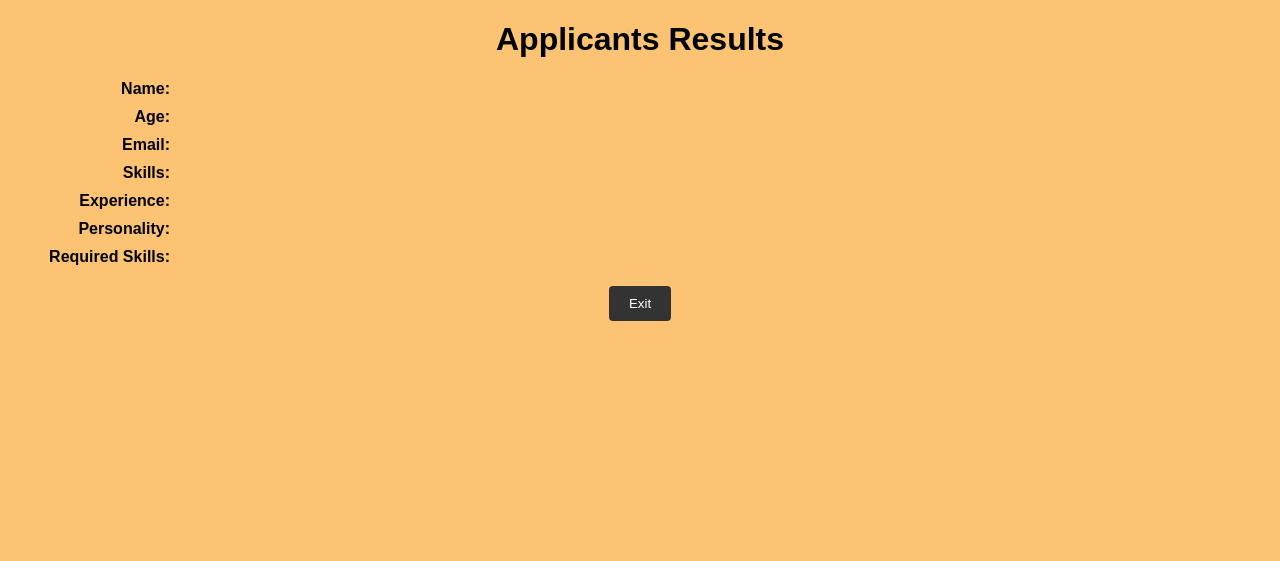
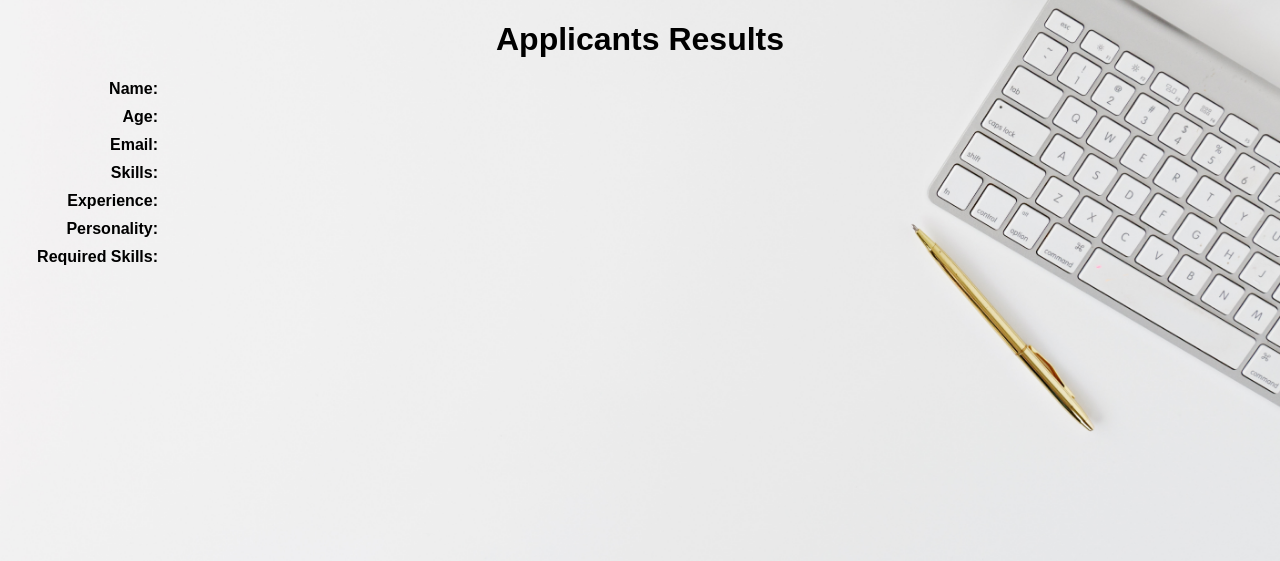
Before and after one commit to SR-Pittu/GDP, a Flask app: template templates/applicantresultdetails.html in a window 1280 px wide. Shown: the top 561 px of the page. Run offline with Flask 3, Linux system fonts and the light colour scheme; the template is opened without the code that fills it, so the values that code supplies are empty.

Commit message:
Committed by minitha

```diff
--- a/templates/applicantresultdetails.html
+++ b/templates/applicantresultdetails.html
@@ -5,11 +5,16 @@
   <title>Applicants Results</title>
   <style>
     /* CSS styles for the page */
-    body {
+    body{
+    background-image: url('career5.jpg');
+      background-color: rgb(240, 239, 239);;
+      background-size: cover;
+      background-repeat: no-repeat;
+      background-position: center;
       font-family: Arial, sans-serif;
-      margin: 20px;
-      background-color:rgba(250, 151, 11, 0.571);
+
     }
+
 
     h1 {
       text-align: center;
@@ -63,36 +68,7 @@
       vertical-align:top;
       width: 80px; /* Adjust the width as desired */
       height: 2px; /* Adjust the height as desired */
-    }
-
-
-    button {
-      padding: 10px 20px;
-      text-align: center;
-      background-color: #4CAF50;
-      color: #fff;
-      border: none;
-      border-radius: 4px;
-      cursor: pointer;
-    }
-
-    button:hover {
-      background-color: #45a049;
-    }
-
-    .exit-button {
-      background-color: #333;
-      color: #fff;
-    }
-    .exit-button-container {
-      display: flex;
-      justify-content: center;
-      margin-top: 20px;
-    }
-    .exit-button:hover {
-      background-color: #555;
-    }
-  </style>
+    }</style>
 </head>
 <body>
   <h1>Applicants Results</h1>
@@ -132,9 +108,7 @@
     <!-- <textarea id="required-skills" name="required-skills" placeholder="Enter required skills"></textarea> -->
   </div>
 
-  <!-- <button type="submit">Submit</button> -->
-  <div class="exit-button-container">
-  <button type="button" class="exit-button">Exit</button>
-  </div>
+
+
 </body>
 </html>
--- a/templates/register.html
+++ b/templates/register.html
@@ -110,12 +110,12 @@
         }
 
       body{
-          /* background-image: url('register.jpg'); */
+      background-image: url('career5.jpg');
+      background-color: rgb(240, 239, 239);;
       background-size: cover;
       background-repeat: no-repeat;
       background-position: center;
       font-family: Arial, sans-serif;
-          background-color: rgb(250, 151, 11, 0.571);
       }
       </style>
 
```
Also changed, not shown: templates/login.html (deleted, +0 -76 lines). Lines whose indentation alone changed are shown as unchanged.
